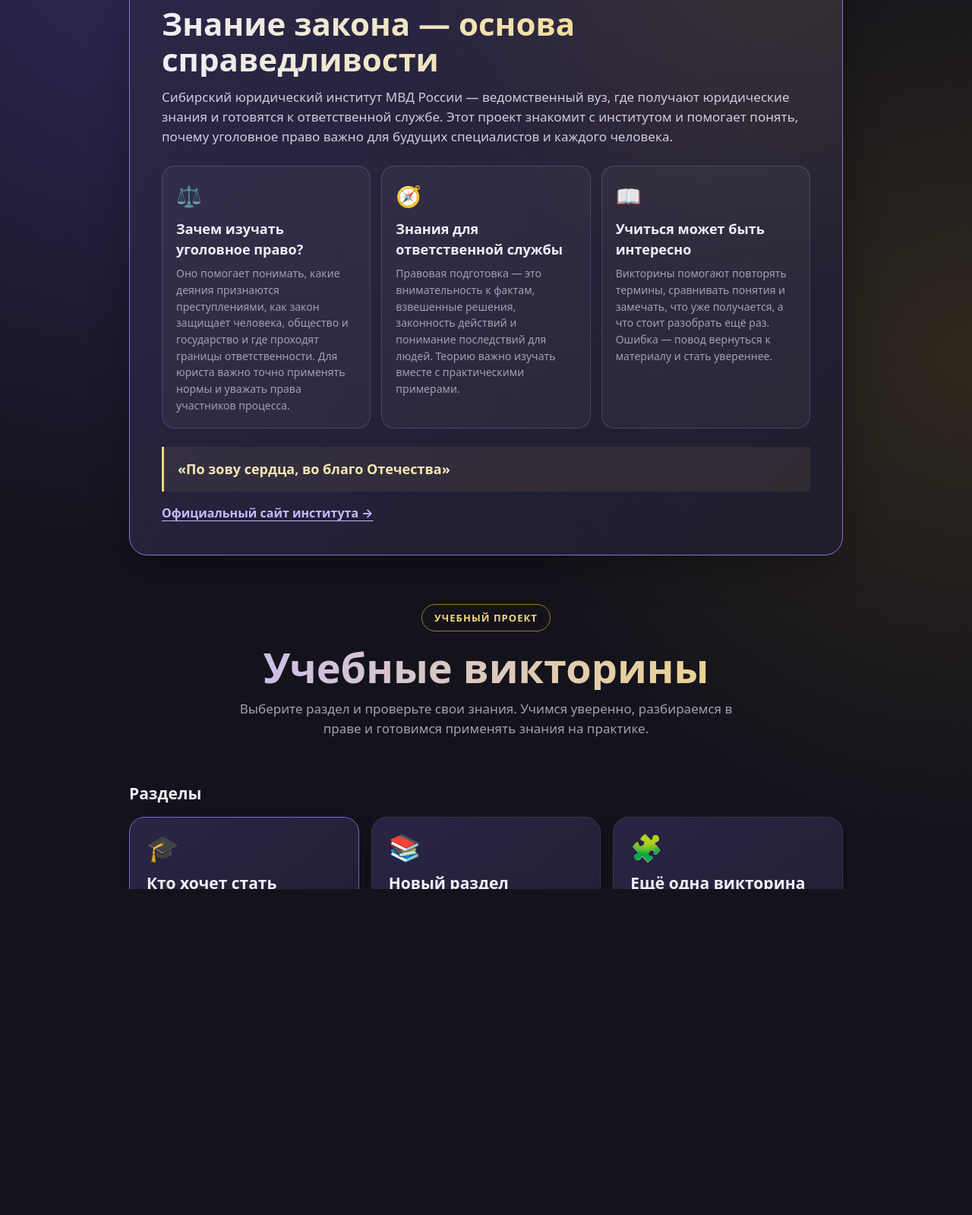
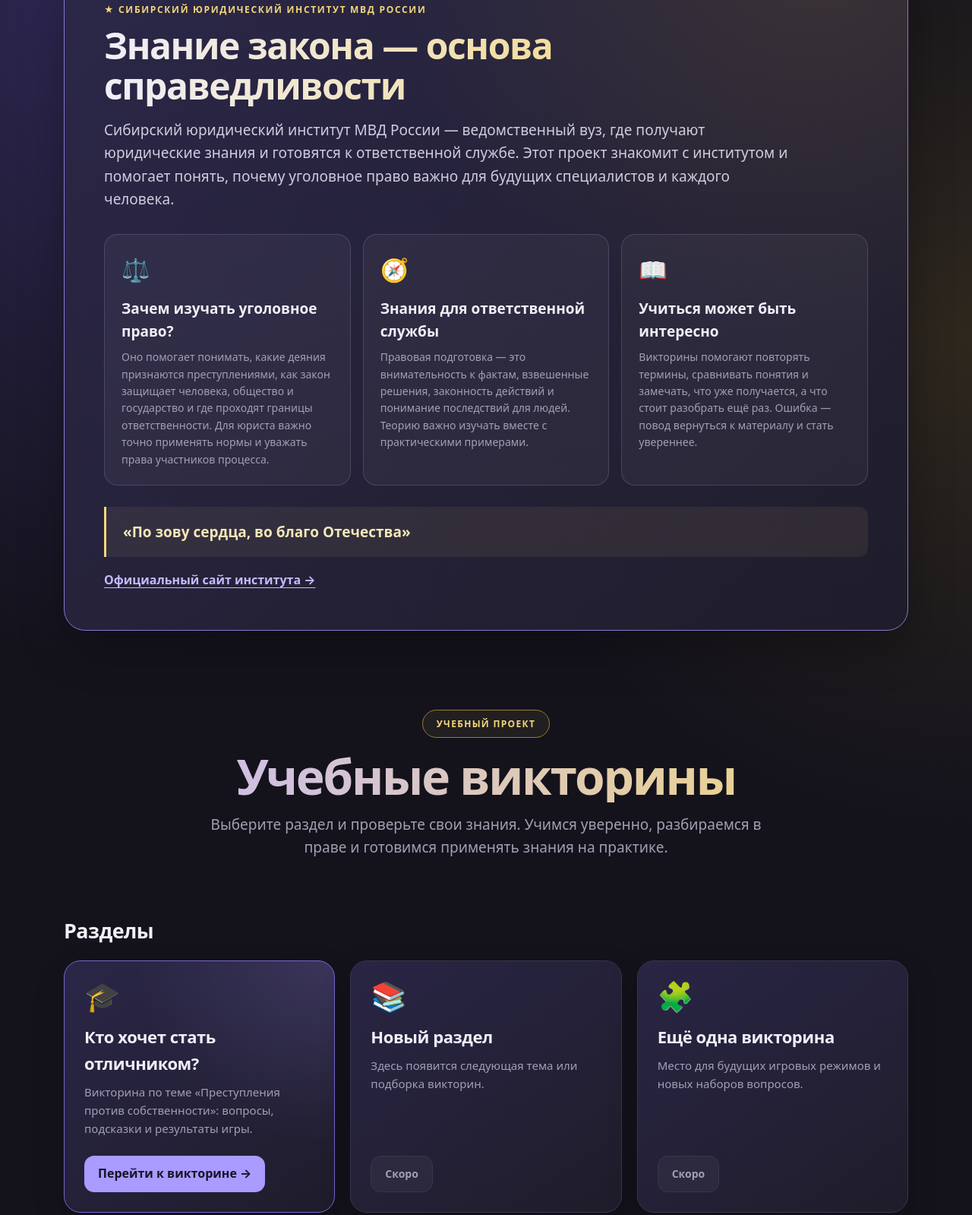
Before and after one commit to sos8bk-svg/otlichnik, a plain HTML site: page home.html in a window 1280 px wide. Shown: the part 101-1700 px from the top of the page at 76% size. Before the commit the page ends 1632 px from the top, so only its background shows below. Drawn offline with Linux system fonts and the light colour scheme.

Commit message:
Improve desktop layout and responsive styling on home page

```diff
--- a/home.html
+++ b/home.html
@@ -8,37 +8,41 @@
 <style>
 :root{color-scheme:dark;--bg:#14131c;--card:#1f1d2b;--ink:#f0eef8;--mut:#a29fb3;--accent:#a99bff;--gold:#f3d77a;--border:#38354d;--soft:#2b2748}
 *{box-sizing:border-box}
-body{margin:0;min-height:100vh;background:radial-gradient(circle at 15% 0%,rgba(113,91,224,.3),transparent 42%),radial-gradient(circle at 100% 35%,rgba(201,162,39,.15),transparent 38%),var(--bg);color:var(--ink);font:16px/1.55 system-ui,-apple-system,"Segoe UI",sans-serif}
-main{width:min(980px,100%);margin:auto;padding:36px 20px 56px}
-header{text-align:center;padding:32px 0 30px}
-.brand{display:inline-block;padding:7px 16px;border:1px solid #9a7e27;border-radius:99px;color:var(--gold);font-size:13px;font-weight:700;letter-spacing:.08em;text-transform:uppercase}
-h1{font-size:clamp(34px,7vw,54px);line-height:1.08;margin:18px 0 12px;background:linear-gradient(90deg,#c5baff,#f3d77a);background-clip:text;-webkit-background-clip:text;color:transparent}
-.lead{max-width:680px;margin:0 auto;color:var(--mut);font-size:17px}
-.section-title{margin:26px 0 14px;font-size:21px}
-.grid{display:grid;grid-template-columns:repeat(auto-fit,minmax(min(100%,280px),1fr));gap:16px}
-.card{display:flex;flex-direction:column;min-height:230px;padding:22px;border:1px solid var(--border);border-radius:20px;background:linear-gradient(145deg,rgba(43,39,72,.92),rgba(31,29,43,.96));box-shadow:0 12px 32px rgba(0,0,0,.2)}
-.card.primary{border-color:#7666cf}
-.icon{font-size:34px;line-height:1}
-.card h3{margin:14px 0 6px;font-size:21px}
-.card p{margin:0 0 20px;color:var(--mut);flex:1}
-.link,.soon{display:inline-flex;align-items:center;justify-content:center;min-height:46px;padding:10px 16px;border-radius:12px;font-weight:700;text-decoration:none}
-.link{background:var(--accent);color:#171324;transition:transform .15s,filter .15s}
+html{scroll-behavior:smooth}
+body{margin:0;min-height:100vh;background:radial-gradient(ellipse at 12% 0%,rgba(113,91,224,.32),transparent 38%),radial-gradient(ellipse at 100% 30%,rgba(201,162,39,.14),transparent 36%),var(--bg);color:var(--ink);font:16px/1.6 system-ui,-apple-system,"Segoe UI",sans-serif}
+main{width:min(1200px,100%);margin:auto;padding:clamp(24px,4vw,54px) clamp(18px,4vw,44px) 64px}
+header{text-align:center;padding:clamp(30px,5vw,64px) 0 42px}
+.brand{display:inline-block;padding:8px 18px;border:1px solid #9a7e27;border-radius:99px;color:var(--gold);font-size:12px;font-weight:800;letter-spacing:.11em;text-transform:uppercase;background:rgba(243,215,122,.06)}
+h1{font-size:clamp(38px,5vw,64px);line-height:1.04;margin:18px 0 14px;background:linear-gradient(90deg,#c5baff,#f3d77a);background-clip:text;-webkit-background-clip:text;color:transparent;letter-spacing:-.035em}
+.lead{max-width:760px;margin:0 auto;color:var(--mut);font-size:clamp(16px,1.5vw,19px)}
+.section-title{margin:30px 0 18px;font-size:clamp(21px,2.1vw,27px);letter-spacing:-.02em}
+.grid{display:grid;grid-template-columns:repeat(3,minmax(0,1fr));gap:20px}
+.card{display:flex;flex-direction:column;min-height:270px;padding:26px;border:1px solid var(--border);border-radius:22px;background:linear-gradient(145deg,rgba(43,39,72,.92),rgba(31,29,43,.96));box-shadow:0 16px 40px rgba(0,0,0,.2);transition:transform .2s,border-color .2s,box-shadow .2s}
+.card:hover{transform:translateY(-4px);border-color:#665b91;box-shadow:0 22px 48px rgba(0,0,0,.28)}
+.card.primary{border-color:#7666cf;background:radial-gradient(ellipse at 100% 0%,rgba(169,155,255,.16),transparent 52%),linear-gradient(145deg,rgba(43,39,72,.98),rgba(31,29,43,.98))}
+.icon{font-size:38px;line-height:1}
+.card h3{margin:18px 0 8px;font-size:22px;letter-spacing:-.02em}
+.card p{margin:0 0 24px;color:var(--mut);flex:1;font-size:15px}
+.link,.soon{display:inline-flex;align-items:center;justify-content:center;min-height:48px;padding:11px 18px;border-radius:13px;font-weight:750;text-decoration:none}
+.link{background:var(--accent);color:#171324;transition:transform .15s,filter .15s;align-self:flex-start}
 .link:hover{transform:translateY(-2px);filter:brightness(1.08)}
 .soon{align-self:flex-start;border:1px solid var(--border);background:rgba(255,255,255,.04);color:var(--mut);font-size:14px}
-.about{margin-top:0;margin-bottom:32px;padding:clamp(22px,5vw,42px);border:1px solid #8a75d1;border-radius:24px;background:radial-gradient(ellipse at 90% 0%,rgba(201,162,39,.13),transparent 40%),linear-gradient(135deg,rgba(43,39,72,.98),rgba(31,29,43,.98));box-shadow:0 18px 50px rgba(0,0,0,.28)}
+.about{margin:0 0 40px;padding:clamp(26px,4.2vw,52px);border:1px solid #8a75d1;border-radius:28px;background:radial-gradient(ellipse at 90% 0%,rgba(201,162,39,.13),transparent 40%),linear-gradient(135deg,rgba(43,39,72,.98),rgba(31,29,43,.98));box-shadow:0 22px 60px rgba(0,0,0,.3)}
 .about-kicker{color:var(--gold);font-size:12px;font-weight:800;letter-spacing:.14em;text-transform:uppercase}
-.about h2{max-width:760px;margin:10px 0 14px;font-size:clamp(28px,5vw,42px);line-height:1.12;background:linear-gradient(90deg,#f0eef8,#f3d77a);background-clip:text;-webkit-background-clip:text;color:transparent}
-.about-intro{max-width:850px;margin:0;color:#d0ccdf;font-size:17px}
-.about-grid{display:grid;grid-template-columns:repeat(auto-fit,minmax(min(100%,250px),1fr));gap:14px;margin-top:24px}
-.about-item{padding:18px;border:1px solid rgba(201,190,255,.18);border-radius:17px;background:rgba(255,255,255,.045)}
-.about-item .symbol{font-size:27px}
-.about-item h3{margin:9px 0 6px;font-size:18px}
+.about h2{max-width:820px;margin:12px 0 16px;font-size:clamp(30px,4vw,48px);line-height:1.1;letter-spacing:-.03em;background:linear-gradient(90deg,#f0eef8,#f3d77a);background-clip:text;-webkit-background-clip:text;color:transparent}
+.about-intro{max-width:920px;margin:0;color:#d0ccdf;font-size:clamp(16px,1.5vw,19px)}
+.about-grid{display:grid;grid-template-columns:repeat(3,minmax(0,1fr));gap:16px;margin-top:30px}
+.about-item{padding:22px;border:1px solid rgba(201,190,255,.18);border-radius:18px;background:rgba(255,255,255,.045)}
+.about-item .symbol{font-size:30px}
+.about-item h3{margin:12px 0 8px;font-size:19px}
 .about-item p{margin:0;color:var(--mut);font-size:14px}
-.motto{margin:24px 0 0;padding:16px 18px;border-left:3px solid var(--gold);background:rgba(243,215,122,.07);color:#f3e7b6;font-size:18px;font-weight:700}
-.about-link{display:inline-block;margin-top:16px;color:#c5baff;font-weight:700;text-decoration-thickness:1px;text-underline-offset:4px}
-footer{text-align:center;margin-top:30px;color:var(--mut);font-size:13px}
+.motto{margin:28px 0 0;padding:18px 22px;border-left:3px solid var(--gold);border-radius:0 12px 12px 0;background:rgba(243,215,122,.07);color:#f3e7b6;font-size:19px;font-weight:700}
+.about-link{display:inline-block;margin-top:18px;color:#c5baff;font-weight:700;text-decoration-thickness:1px;text-underline-offset:4px}
+footer{text-align:center;margin-top:38px;color:var(--mut);font-size:13px}
 :focus-visible{outline:3px solid var(--gold);outline-offset:3px}
-@media(prefers-reduced-motion:reduce){*,*::before,*::after{scroll-behavior:auto!important;transition:none!important}}
+@media(max-width:850px){.grid{grid-template-columns:repeat(2,minmax(0,1fr))}.about-grid{grid-template-columns:1fr}.about-item{display:grid;grid-template-columns:40px 1fr;column-gap:12px}.about-item .symbol{grid-row:1/3}.about-item h3{margin:0 0 5px}.about-item p{grid-column:2}}
+@media(max-width:560px){main{padding:18px 14px 36px}header{padding:28px 0 30px}.grid{grid-template-columns:1fr;gap:12px}.card{min-height:220px;padding:21px}.about{border-radius:20px;padding:22px 18px}.about-grid{gap:10px}.about-item{padding:15px}.section-title{margin-top:22px}}
+@media(prefers-reduced-motion:reduce){html{scroll-behavior:auto}*,*::before,*::after{transition:none!important}}
 </style>
 </head>
 <body>
```
